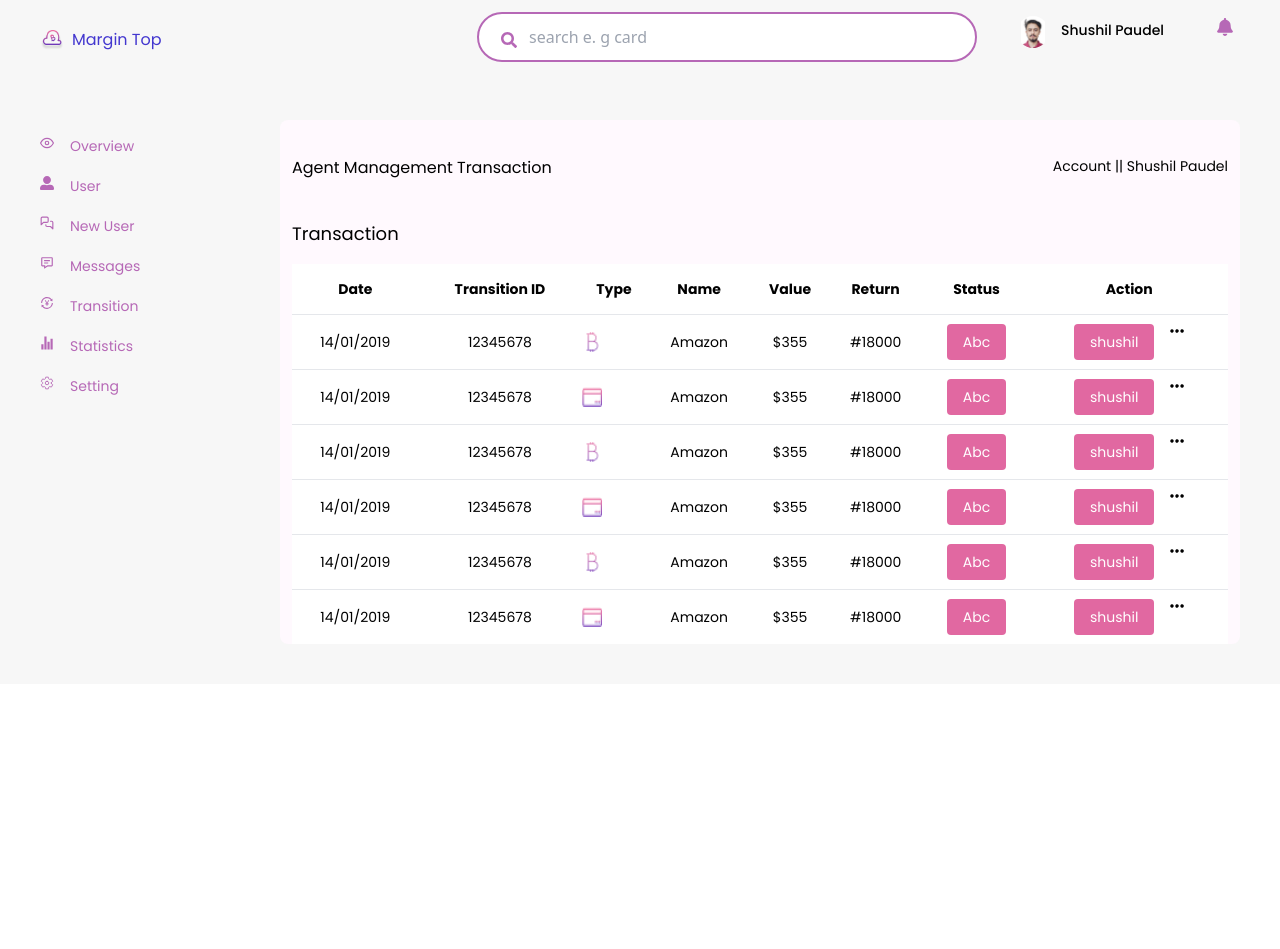
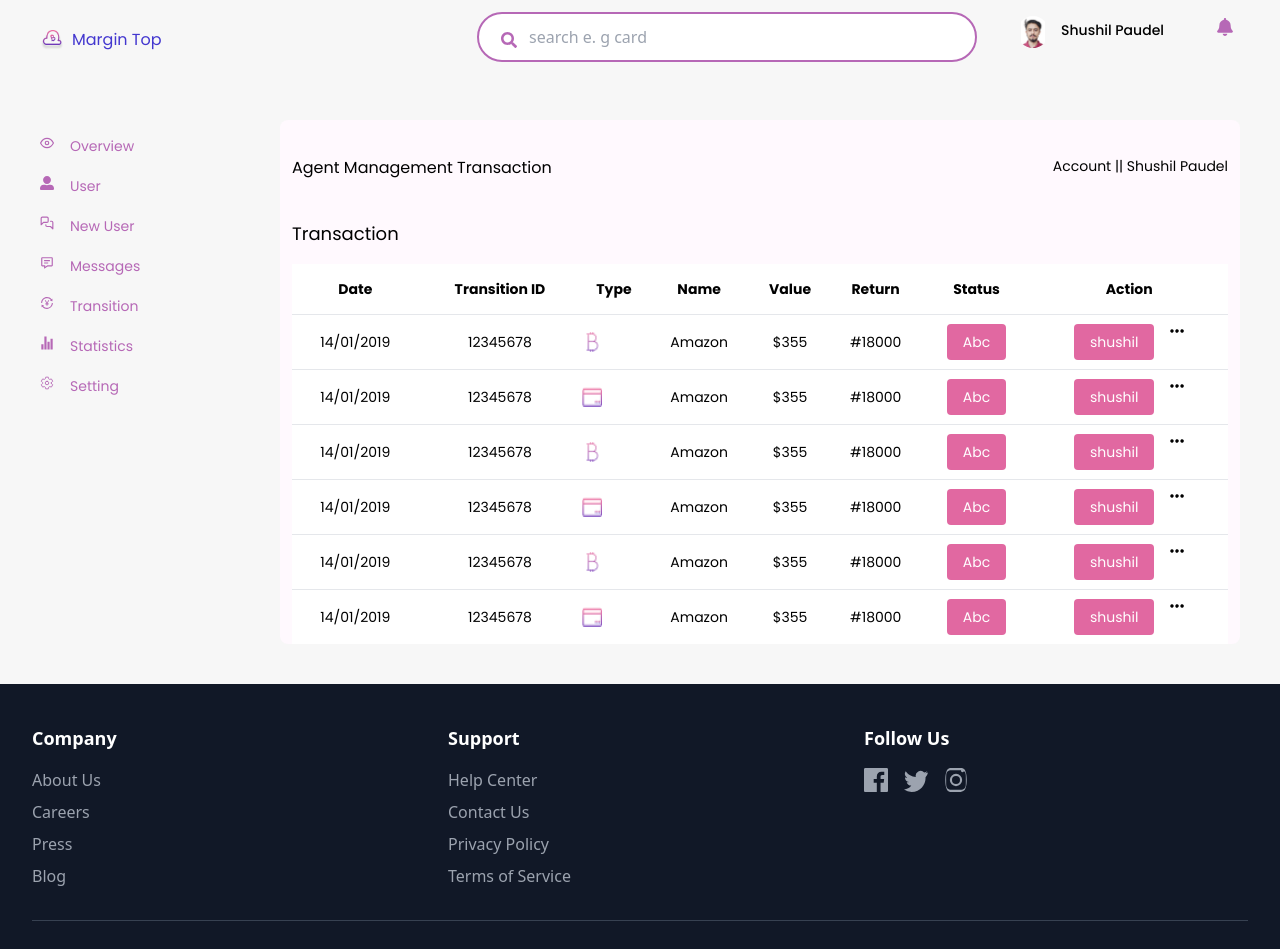
Before and after one commit to shushilpaudel78/First-React-App, a React (Vite) app: page / in a window 1280 px wide. Shown: the top 949 px of the page. Before the commit the page ends 800 px from the top, so only its background shows below. Built offline with nearby package versions, Linux system fonts and the light colour scheme.

Commit message:
small change

```diff
--- /dev/null
+++ b/src/components/Footer.jsx
@@ -0,0 +1,70 @@
+import React from "react";
+import {Link} from 'react-router-dom'
+
+const Footer = () => {
+  return (
+
+
+    // Copy from chatgpt    (raw data  for testing purpose)
+
+
+    <footer className="bg-gray-900 text-white py-10">
+      <div className="max-w-7xl mx-auto px-4 sm:px-6 lg:px-8">
+        <div className="grid grid-cols-1 sm:grid-cols-3 gap-8">
+          {/* Column 1: Company Info */}
+          <div>
+            <h3 className="text-lg font-semibold mb-4">Company</h3>
+            <ul className="space-y-2">
+              <li><Link to="#" className="text-gray-400 hover:text-gray-200">About Us</Link></li>
+              <li><Link to="#" className="text-gray-400 hover:text-gray-200">Careers</Link></li>
+              <li><Link to="#" className="text-gray-400 hover:text-gray-200">Press</Link></li>
+              <li><Link to="#" className="text-gray-400 hover:text-gray-200">Blog</Link></li>
+            </ul>
+          </div>
+
+          {/* Column 2: Support Links */}
+          <div>
+            <h3 className="text-lg font-semibold mb-4">Support</h3>
+            <ul className="space-y-2">
+              <li><Link to="#" className="text-gray-400 hover:text-gray-200">Help Center</Link></li>
+              <li><Link to="#" className="text-gray-400 hover:text-gray-200">Contact Us</Link></li>
+              <li><Link to="#" className="text-gray-400 hover:text-gray-200">Privacy Policy</Link></li>
+              <li><Link to="#" className="text-gray-400 hover:text-gray-200">Terms of Service</Link></li>
+            </ul>
+          </div>
+
+          {/* Column 3: Social Media */}
+          <div>
+            <h3 className="text-lg font-semibold mb-4">Follow Us</h3>
+            <div className="flex space-x-4">
+              <Link to="https://facebook.com" className="text-gray-400 hover:text-gray-200">
+                {/* Facebook Icon */}
+                <svg className="w-6 h-6" fill="currentColor" viewBox="0 0 24 24">
+                  <path d="M22.675 0H1.325C.593 0 0 .593 0 1.325v21.351C0 23.407.593 24 1.325 24H12.81v-9.293H9.692v-3.622h3.118V8.413c0-3.1 1.893-4.788 4.659-4.788 1.325 0 2.464.099 2.796.143v3.24l-1.918.001c-1.504 0-1.795.715-1.795 1.763v2.31h3.59l-.468 3.622h-3.122V24h6.116C23.407 24 24 23.407 24 22.675V1.325C24 .593 23.407 0 22.675 0z" />
+                </svg>
+              </Link>
+              <Link to="https://twitter.com" className="text-gray-400 hover:text-gray-200">
+                {/* Twitter Icon */}
+                <svg className="w-6 h-6" fill="currentColor" viewBox="0 0 24 24">
+                  <path d="M24 4.557a9.936 9.936 0 0 1-2.828.775A4.933 4.933 0 0 0 23.337 3.3a9.865 9.865 0 0 1-3.127 1.195 4.924 4.924 0 0 0-8.39 4.49A13.977 13.977 0 0 1 1.671 3.149a4.93 4.93 0 0 0 1.524 6.573A4.904 4.904 0 0 1 .96 9.17v.062a4.922 4.922 0 0 0 3.946 4.827 4.897 4.897 0 0 1-2.212.084 4.925 4.925 0 0 0 4.604 3.42A9.873 9.873 0 0 1 0 21.542 13.94 13.94 0 0 0 7.548 24c9.056 0 14.01-7.503 14.01-14.01 0-.213-.005-.425-.015-.636A10.012 10.012 0 0 0 24 4.557z" />
+                </svg>
+              </Link>
+              <Link to="https://instagram.com" className="text-gray-400 hover:text-gray-200">
+                {/* Instagram Icon */}
+                <svg className="w-6 h-6" fill="currentColor" viewBox="0 0 24 24">
+                  <path d="M12 2.163c3.204 0 3.584.012 4.849.07 1.366.062 2.633.332 3.608 1.308.976.975 1.246 2.243 1.308 3.608.058 1.265.07 1.645.07 4.849 0 3.204-.012 3.584-.07 4.849-.062 1.366-.332 2.633-1.308 3.608-.975.976-2.242 1.246-3.608 1.308-1.265.058-1.645.07-4.849.07-3.204 0-3.584-.012-4.849-.07-1.366-.062-2.633-.332-3.608-1.308-.976-.975-1.246-2.242-1.308-3.608C2.175 15.584 2.163 15.204 2.163 12c0-3.204.012-3.584.07-4.849.062-1.366.332-2.633 1.308-3.608C4.516 2.495 5.783 2.225 7.149 2.163 8.414 2.105 8.794 2.163 12 2.163zm0-2.163C8.756 0 8.333.02 7.052.075 5.725.13 4.582.386 3.682 1.286 2.782 2.185 2.525 3.328 2.07 4.648.98 8.333.98 15.667 2.07 19.352c.455 1.32.712 2.463 1.612 3.362.9.9 2.043 1.157 3.362 1.612C8.333 23.98 8.756 24 12 24s3.667-.02 4.948-.075c1.32-.455 2.463-.712 3.362-1.612.9-.9 1.157-2.043 1.612-3.362C23.02 15.667 23.02 8.333 21.93 4.648c-.455-1.32-.712-2.463-1.612-3.362-.9-.9-2.043-1.157-3.362-1.612C15.667.02 15.244 0 12 0zM12 5.838a6.162 6.162 0 1 0 0 12.324A6.162 6.162 0 0 0 12 5.838zm0 10.162a4.001 4.001 0 1 1 0-8.002 4.001 4.001 0 0 1 0 8.002zm6.406-11.845a1.44 1.44 0 1 0 0-2.88 1.44 1.44 0 0 0 0 2.88z" />
+                </svg>
+              </Link>
+            </div>
+          </div>
+        </div>
+
+        <div className="mt-8 border-t border-gray-700 pt-6 text-center">
+          <p className="text-gray-400">&copy; 2024 Your Company. All rights reserved.</p>
+        </div>
+      </div>
+    </footer>
+  );
+};
+
+export default Footer;
--- a/src/components/pages/Home.jsx
+++ b/src/components/pages/Home.jsx
@@ -2,15 +2,20 @@ import React from 'react'
 import Nav from '../Nav'
 import Container from '../Container'
 
+import Footer from '../Footer'
+
 export default function Home() {
   return (
-    <div>
+    <>
 
     <Nav />
     <Container  />
 
 
+    <Footer />
 
-    </div>
+
+
+    </>
   )
 }
--- a/src/components/pages/Messages.jsx
+++ b/src/components/pages/Messages.jsx
@@ -1,9 +1,13 @@
 import React from 'react'
 import Sidebar from '../Sidebar'
+import Nav from '../Nav'
 
 export default function Messages() {
   return (
     <>
+
+    <Nav />
+
 
 
     <div className="w-full h-auto  bg-[#F7F7F7]  py-10 ">
--- a/src/components/pages/Newuser.jsx
+++ b/src/components/pages/Newuser.jsx
@@ -1,9 +1,11 @@
 import React from 'react'
 import Sidebar from '../Sidebar'
+import Nav from '../Nav'
 
 export default function Newuser() {
     return (
         <>
+        <Nav />
 
 
             <div className="w-full h-auto  bg-[#F7F7F7]  py-10 ">
--- a/src/components/pages/Overview.jsx
+++ b/src/components/pages/Overview.jsx
@@ -1,9 +1,12 @@
 import React from 'react'
 import Sidebar from '../Sidebar'
+import Nav from '../Nav'
 
 export default function Overview() {
   return (
     <>
+
+    <Nav />
 
 
             <div className="w-full h-auto  bg-[#F7F7F7]  py-10 ">
--- a/src/components/pages/Statistics.jsx
+++ b/src/components/pages/Statistics.jsx
@@ -1,9 +1,12 @@
 import React from 'react'
 import Sidebar from '../Sidebar'
+import Nav from '../Nav'
 
 export default function Statistics() {
     return (
         <>
+
+        <Nav />
 
 
             <div className="w-full h-auto  bg-[#F7F7F7]  py-10 ">
--- a/src/components/pages/Transition.jsx
+++ b/src/components/pages/Transition.jsx
@@ -1,35 +1,44 @@
 import React from 'react'
 import Sidebar from '../Sidebar'
+import Nav from '../Nav'
 
 export default function Transition() {
     return (
         <>
 
-            <div className="w-full h-auto  bg-[#F7F7F7]  py-10">
-                <div className="max-w-[1200px] m-auto">
-                    <div className="w-full  h-auto  flex">
+        <Nav />
 
 
-                        <div className="w-[20%]">
-                            <Sidebar />
-                        </div>
-                        <div className="w-[80%]">
+        <div className="w-full h-auto  bg-[#F7F7F7]  py-10 ">
 
-                        <h1>From transition Page</h1>
-                        </div>
+            <div className='max-w-[1200px] m-auto'>
+
+                <div className="flex w-full h-auto">
+
+
+                    <div className="w-[20%] h-auto">
+
+                        <Sidebar />
+
+                    </div>
+
+
+
+                    <div className="w-[80%] h-auto px-3 bg-[#fff9fe] rounded-lg">
+
+                        <h1>From Transition Page</h1>
 
 
                     </div>
 
 
-
                 </div>
-
 
             </div>
 
+        </div>
 
 
-        </>
+    </>
     )
 }
--- a/src/components/pages/User.jsx
+++ b/src/components/pages/User.jsx
@@ -1,9 +1,12 @@
 import React from 'react'
 import Sidebar from '../Sidebar'
+import Nav from '../Nav'
 
 export default function User() {
     return (
         <>
+
+        <Nav />
 
 
             <div className="w-full h-auto  bg-[#F7F7F7]  py-10 ">
@@ -23,7 +26,7 @@ export default function User() {
 
                         <div className="w-[80%] h-auto px-3 bg-[#fff9fe] rounded-lg">
 
-                            <h1>From user Page</h1>
+                            <h1 className='text-[23px] bold'>From user Page</h1>
 
 
                         </div>
```
